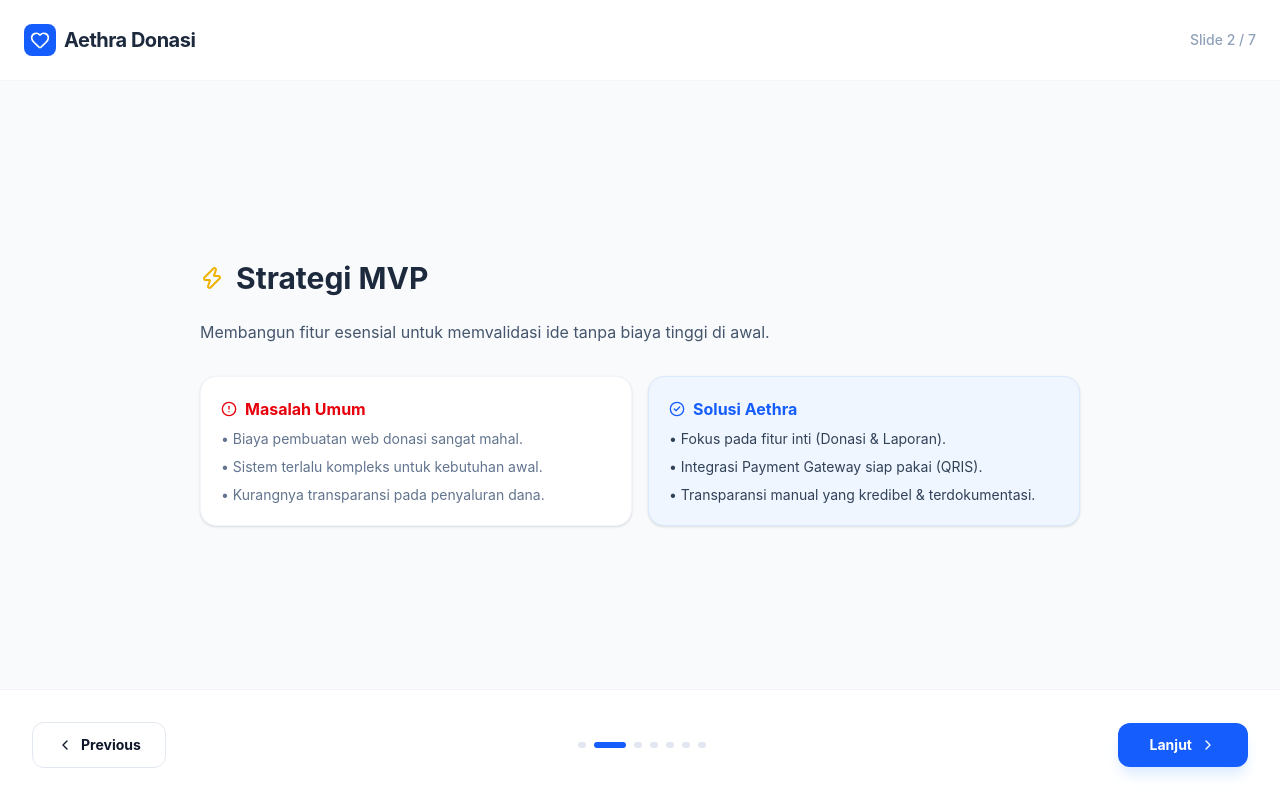
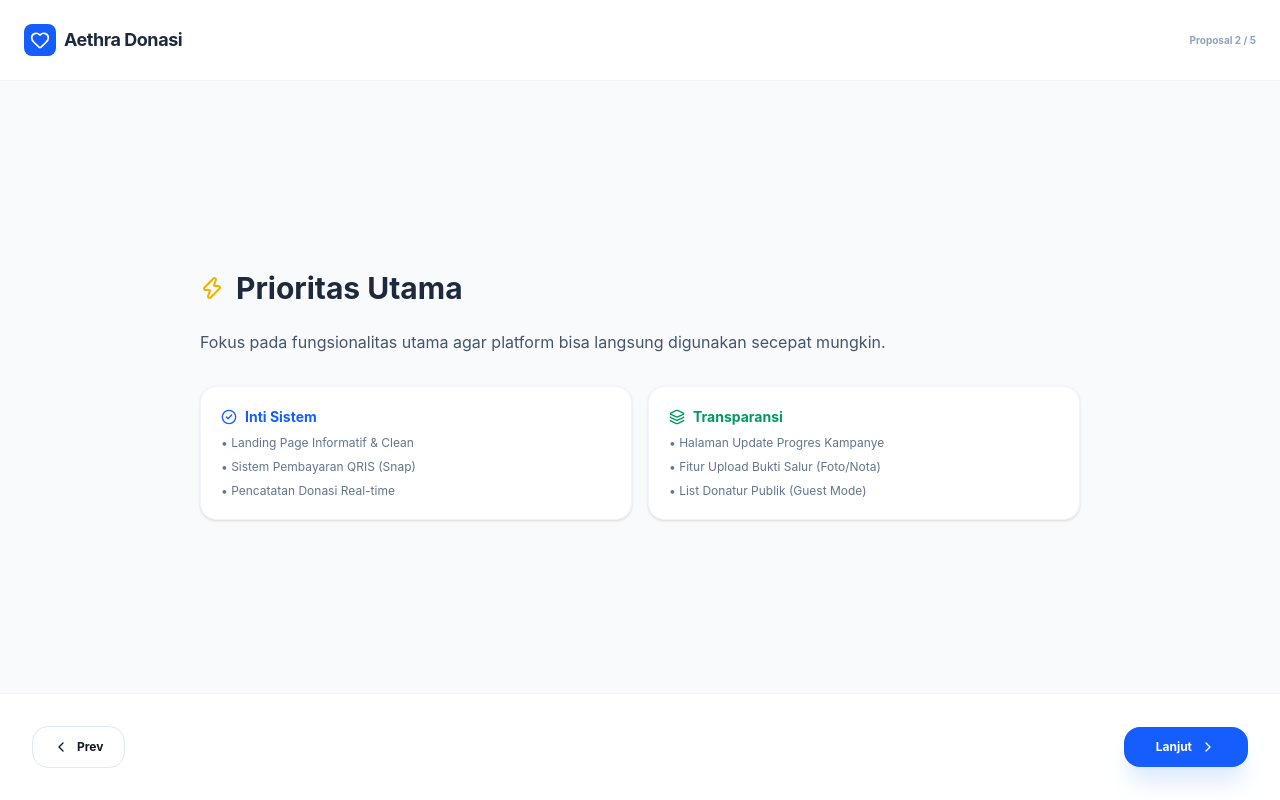
Before and after one commit to shidki/proposal_donasi, a React (Vite) app: page / in a window 1280 px wide. Both pictures are taken after a click on the button "Lanjut". Built offline with nearby package versions, Linux system fonts and the light colour scheme.

Commit message:
first commit 2

```diff
--- a/src/App.tsx
+++ b/src/App.tsx
@@ -1,22 +1,23 @@
 import React, { useState } from 'react';
 import {
   TrendingUp,
-  Target,
   Layers,
   ChevronRight,
   ChevronLeft,
-  AlertCircle,
   CheckCircle2,
   Heart,
   Zap,
-  DollarSign,
   ClipboardList,
-  Tag
+  Server,
+  Code2,
+  Smartphone,
+  ShieldCheck,
+  BarChart3
 } from 'lucide-react';
 
 const Slide = ({ children, active }: { children: React.ReactNode; active: boolean }) => (
   <div className={`transition-all duration-500 absolute inset-0 flex flex-col items-center p-4 md:p-8 ${active ? 'opacity-100 translate-x-0' : 'opacity-0 translate-x-full pointer-events-none'}`}>
-    <div className="w-full max-w-5xl h-full flex flex-col items-center justify-start md:justify-center overflow-y-auto pb-32 pt-4 md:pb-0 scrollbar-hide">
+    <div className="w-full max-w-5xl h-full flex flex-col items-center justify-start md:justify-center overflow-y-auto pb-32 pt-4 md:pb-0 scrollbar-hide text-left md:text-center">
       {children}
     </div>
   </div>
@@ -40,7 +41,7 @@ const App = () => {
             Aethra <span className="text-blue-600">Donasi</span>
           </h1>
           <p className="text-base md:text-xl text-slate-500 max-w-2xl mx-auto leading-relaxed">
-            Solusi Platform Donasi Cepat, Transparan, dan Hemat Biaya Pengembangan (MVP Strategy).
+            Solusi Platform Donasi Efisien & Terpercaya (Fase-1 MVP).
           </p>
           <div className="mt-8 md:mt-12 text-[10px] md:text-sm font-semibold text-slate-400 uppercase tracking-widest">
             Presented by Shidki • Aethra Visionary Technology
@@ -48,190 +49,153 @@ const App = () => {
         </div>
       )
     },
-    // SLIDE 2: Problem & Solution
+    // SLIDE 2: Focus
     {
       content: (
         <div className="w-full max-w-4xl px-2">
           <h2 className="text-2xl md:text-3xl font-bold text-slate-800 mb-6 flex items-center gap-3">
-            <Zap className="text-yellow-500 w-6 h-6" /> Strategi MVP
+            <Zap className="text-yellow-500 w-6 h-6" /> Prioritas Utama
           </h2>
-          <p className="text-slate-600 mb-8 text-sm md:text-base">Membangun fitur esensial untuk memvalidasi ide tanpa biaya tinggi di awal.</p>
-          <div className="grid grid-cols-1 md:grid-cols-2 gap-4">
+          <p className="text-slate-600 mb-8 text-sm md:text-base text-left">Fokus pada fungsionalitas utama agar platform bisa langsung digunakan secepat mungkin.</p>
+          <div className="grid grid-cols-1 md:grid-cols-2 gap-4 text-left">
             <div className="bg-white p-5 rounded-2xl border border-slate-100 shadow-sm">
-              <h3 className="font-bold text-red-600 mb-2 flex items-center gap-2">
-                <AlertCircle className="w-4 h-4" /> Masalah Umum
+              <h3 className="font-bold text-blue-600 mb-2 flex items-center gap-2 text-sm">
+                <CheckCircle2 className="w-4 h-4" /> Inti Sistem
               </h3>
-              <ul className="text-xs md:text-sm space-y-2 text-slate-500">
-                <li>• Biaya pembuatan web donasi sangat mahal.</li>
-                <li>• Sistem terlalu kompleks untuk kebutuhan awal.</li>
-                <li>• Kurangnya transparansi pada penyaluran dana.</li>
+              <ul className="text-xs space-y-2 text-slate-500">
+                <li>• Landing Page Informatif & Clean</li>
+                <li>• Sistem Pembayaran QRIS (Snap)</li>
+                <li>• Pencatatan Donasi Real-time</li>
               </ul>
             </div>
-            <div className="bg-blue-50 p-5 rounded-2xl border border-blue-100 shadow-sm">
-              <h3 className="font-bold text-blue-600 mb-2 flex items-center gap-2">
-                <CheckCircle2 className="w-4 h-4" /> Solusi Aethra
+            <div className="bg-white p-5 rounded-2xl border border-slate-100 shadow-sm">
+              <h3 className="font-bold text-emerald-600 mb-2 flex items-center gap-2 text-sm">
+                <Layers className="w-4 h-4" /> Transparansi
               </h3>
-              <ul className="text-xs md:text-sm space-y-2 text-slate-700">
-                <li>• Fokus pada fitur inti (Donasi & Laporan).</li>
-                <li>• Integrasi Payment Gateway siap pakai (QRIS).</li>
-                <li>• Transparansi manual yang kredibel & terdokumentasi.</li>
+              <ul className="text-xs space-y-2 text-slate-500">
+                <li>• Halaman Update Progres Kampanye</li>
+                <li>• Fitur Upload Bukti Salur (Foto/Nota)</li>
+                <li>• List Donatur Publik (Guest Mode)</li>
               </ul>
             </div>
           </div>
         </div>
       )
     },
-    // SLIDE 3: Benchmarking & Positioning
+    // SLIDE 3: Fitur Detail (NEW SLIDE)
     {
       content: (
         <div className="w-full max-w-5xl px-2">
-          <h2 className="text-2xl md:text-3xl font-bold text-slate-800 mb-6 text-center">Positioning Kita</h2>
-          <div className="grid grid-cols-1 md:grid-cols-3 gap-4">
-            <div className="p-5 bg-slate-50 rounded-2xl border border-slate-200 opacity-60">
-              <h3 className="font-bold text-lg mb-2 text-slate-600">Enterprise App</h3>
-              <ul className="text-[10px] md:text-xs space-y-1 text-slate-500">
-                <li>• Biaya Dev: Rp 20jt+</li>
-                <li>• Maintenance: Tinggi</li>
-                <li>• Sistem: Sangat Rumit</li>
-              </ul>
+          <h2 className="text-2xl md:text-3xl font-bold text-slate-800 mb-8 text-center">Bedah Fitur Platform</h2>
+          <div className="grid grid-cols-1 md:grid-cols-2 gap-6">
+            <div className="space-y-4">
+              <div className="bg-blue-50 p-4 rounded-2xl border border-blue-100">
+                <div className="flex items-center gap-3 mb-3">
+                  <Smartphone className="text-blue-600 w-5 h-5" />
+                  <h4 className="font-bold text-slate-800 text-sm md:text-base">Sisi Donatur</h4>
+                </div>
+                <ul className="text-left text-[11px] md:text-xs space-y-2 text-slate-600">
+                  <li className="flex gap-2"><span>✅</span> <b>Kemudahan Bayar:</b> Scan QRIS langsung dari HP tanpa login.</li>
+                  <li className="flex gap-2"><span>✅</span> <b>Kepercayaan:</b> Melihat progres dana terkumpul secara live.</li>
+                  <li className="flex gap-2"><span>✅</span> <b>Doa & Dukungan:</b> Bisa tinggalkan pesan/doa di kolom donasi.</li>
+                </ul>
+              </div>
             </div>
-            <div className="p-5 bg-blue-600 rounded-2xl text-white shadow-xl shadow-blue-200 scale-105 z-10">
-              <h3 className="font-bold text-lg md:text-xl mb-2 italic">Aethra MVP</h3>
-              <p className="text-[10px] md:text-xs opacity-80 mb-4 font-bold uppercase tracking-wider">Pilihan Terbaik Saat Ini</p>
-              <ul className="text-[10px] md:text-xs space-y-2">
-                <li>★ Biaya Dev: Efisien & Hemat</li>
-                <li>★ Fitur: Tepat Sasaran (Core Only)</li>
-                <li>★ Launching: Sangat Cepat</li>
-                <li>★ Scalable: Bisa dikembangkan nanti</li>
-              </ul>
+            <div className="space-y-4">
+              <div className="bg-emerald-50 p-4 rounded-2xl border border-emerald-100">
+                <div className="flex items-center gap-3 mb-3">
+                  <ShieldCheck className="text-emerald-600 w-5 h-5" />
+                  <h4 className="font-bold text-slate-800 text-sm md:text-base">Sisi Pengelola (Admin Om)</h4>
+                </div>
+                <ul className="text-left text-[11px] md:text-xs space-y-2 text-slate-600">
+                  <li className="flex gap-2"><span>✅</span> <b>Dashboard Simple:</b> Pantau total saldo masuk tiap hari.</li>
+                  <li className="flex gap-2"><span>✅</span> <b>Update Laporan:</b> Upload foto nota/kegiatan dalam hitungan detik.</li>
+                  <li className="flex gap-2"><span>✅</span> <b>Manajemen Konten:</b> Edit deskripsi penggalangan dana kapan saja.</li>
+                </ul>
+              </div>
             </div>
-            <div className="p-5 bg-slate-50 rounded-2xl border border-slate-200 opacity-60">
-              <h3 className="font-bold text-lg mb-2 text-slate-600">Template Biasa</h3>
-              <p className="text-[10px] md:text-xs text-slate-500 mb-4">Beli di internet</p>
-              <ul className="text-[10px] md:text-xs space-y-1 text-slate-500">
-                <li>• Sulit di-custom</li>
-                <li>• Keamanan diragukan</li>
-                <li>• Tidak ada support lokal</li>
-              </ul>
-            </div>
+          </div>
+          <div className="mt-6 p-4 bg-slate-50 border border-slate-200 rounded-xl flex items-center gap-4 text-left">
+            <BarChart3 className="text-slate-400 w-10 h-10 shrink-0" />
+            <p className="text-[10px] md:text-xs text-slate-500 leading-relaxed italic">
+              "Sistem ini memastikan setiap rupiah yang masuk terdokumentasi dengan rapi, mengurangi beban kerja manual Om dalam mencatat keuangan."
+            </p>
           </div>
         </div>
       )
     },
-    // SLIDE 4: Core MVP Requirements
+    // SLIDE 4: Budget Breakdown
     {
       content: (
         <div className="w-full max-w-4xl px-2">
-          <h2 className="text-2xl md:text-3xl font-bold text-slate-800 mb-8 flex items-center gap-3">
-             <Target className="text-blue-600 w-6 h-6" /> Fitur Utama (MVP)
-          </h2>
-          <div className="grid grid-cols-1 md:grid-cols-2 gap-4">
-            {[
-              { t: "Quick Donation", d: "Donatur bisa langsung donasi via QRIS tanpa harus ribet login/daftar." },
-              { t: "Basic Transparency", d: "Halaman khusus bukti penyaluran dana berupa upload foto & nota." },
-              { t: "Campaign Page", d: "Halaman detail penggalangan dana dengan progress bar real-time." },
-              { t: "Admin Panel", d: "Dashboard simpel untuk mengelola donasi masuk & update laporan." }
-            ].map((f, i) => (
-              <div key={i} className="flex gap-3 p-4 bg-white rounded-xl border border-slate-100 shadow-sm">
-                <div className="bg-green-100 p-2 h-fit rounded-lg shrink-0"><CheckCircle2 className="text-green-600 w-4 h-4 md:w-5 md:h-5" /></div>
-                <div>
-                  <p className="font-bold text-sm md:text-base text-slate-800">{f.t}</p>
-                  <p className="text-[10px] md:text-xs text-slate-500 leading-relaxed">{f.d}</p>
-                </div>
-              </div>
-            ))}
-          </div>
-        </div>
-      )
-    },
-    // SLIDE 5: Roadmap
-    {
-      content: (
-        <div className="w-full max-w-4xl px-2">
-          <h2 className="text-2xl md:text-3xl font-bold text-slate-800 mb-8 text-center">Fase Pengembangan</h2>
-          <div className="grid grid-cols-1 gap-4">
-            <div className="flex items-start gap-4 p-5 bg-blue-50 rounded-2xl border-2 border-blue-200">
-              <div className="bg-blue-600 text-white text-[10px] font-black px-3 py-1 rounded-full uppercase shrink-0">Fase 1</div>
-              <div>
-                <h4 className="font-bold text-slate-800">Launch MVP</h4>
-                <p className="text-xs text-slate-600 mb-2">Fokus pada sistem donasi QRIS & landing page fungsional.</p>
+          <h2 className="text-2xl md:text-3xl font-bold text-slate-800 mb-6 text-center">Rencana Investasi</h2>
+          <div className="bg-white rounded-3xl border border-slate-200 overflow-hidden shadow-xl">
+            <div className="p-5 bg-slate-900 text-white flex justify-between items-center">
+              <div className="flex items-center gap-3">
+                <ClipboardList className="text-blue-400 w-5 h-5" />
+                <span className="font-bold text-sm md:text-base tracking-tight">MVP Package (Special Intro)</span>
               </div>
             </div>
-            <div className="flex items-start gap-4 p-5 bg-white rounded-2xl border border-slate-200 opacity-80">
-              <div className="bg-slate-400 text-white text-[10px] font-black px-3 py-1 rounded-full uppercase shrink-0">Fase 2+</div>
-              <div>
-                <h4 className="font-bold text-slate-800 italic">Advanced Features</h4>
-                <p className="text-xs text-slate-500">Otomatisasi Laporan WA, Sistem Relawan, & AI Monitoring.</p>
-              </div>
-            </div>
-          </div>
-        </div>
-      )
-    },
-    // SLIDE 6: Cost Estimation
-    {
-      content: (
-        <div className="w-full max-w-4xl px-2">
-          <h2 className="text-2xl md:text-3xl font-bold text-slate-800 mb-6 text-center">Investasi Pengembangan</h2>
-          <div className="bg-white rounded-3xl border border-slate-200 overflow-hidden shadow-xl">
-            <div className="p-6 bg-slate-900 text-white flex justify-between items-center">
-              <div className="flex items-center gap-3">
-                <ClipboardList className="text-blue-400" />
-                <span className="font-bold md:text-lg">Budget Breakdown (Fase 1)</span>
-              </div>
-              <div className="px-3 py-1 bg-blue-600 rounded-full text-[10px] font-bold uppercase tracking-wider">MVP Package</div>
-            </div>
-            <div className="p-6 space-y-4">
+            <div className="p-5 space-y-4">
               <div className="flex justify-between items-center pb-3 border-b border-slate-100">
-                <span className="text-sm md:text-base text-slate-600">Frontend & Backend Development</span>
-                <span className="font-bold text-slate-900 text-sm md:text-base">Rp 4.000.000</span>
+                <span className="text-xs md:text-sm text-slate-600 font-medium">Core Web Development (React/Node)</span>
+                <span className="font-bold text-slate-900 text-xs md:text-sm">Rp 2.000.000</span>
               </div>
               <div className="flex justify-between items-center pb-3 border-b border-slate-100">
-                <span className="text-sm md:text-base text-slate-600">Payment Gateway Integration (QRIS)</span>
-                <span className="font-bold text-slate-900 text-sm md:text-base">Rp 2.000.000</span>
+                <span className="text-xs md:text-sm text-slate-600 font-medium">Payment & QRIS Integration</span>
+                <span className="font-bold text-slate-900 text-xs md:text-sm">Rp 1.500.000</span>
               </div>
               <div className="flex justify-between items-center pb-3 border-b border-slate-100">
-                <span className="text-sm md:text-base text-slate-600">Admin Dashboard & CMS</span>
-                <span className="font-bold text-slate-900 text-sm md:text-base">Rp 2.000.000</span>
+                <span className="text-xs md:text-sm text-slate-600 font-medium">Simple Dashboard Admin</span>
+                <span className="font-bold text-slate-900 text-xs md:text-sm">Rp 1.000.000</span>
               </div>
+
+              <div className="bg-amber-50 p-3 rounded-xl border border-amber-100 flex justify-between items-center">
+                <div className="flex items-center gap-2 text-amber-700">
+                    <Server className="w-4 h-4" />
+                    <span className="text-[10px] md:text-xs font-bold uppercase">Biaya Server & Domain</span>
+                </div>
+                <span className="font-bold text-amber-700 text-[10px] md:text-xs tracking-wider">BY CLIENT</span>
+              </div>
+
               <div className="mt-6 pt-6 border-t-2 border-dashed border-slate-200 flex justify-between items-center">
-                <div>
-                    <p className="text-xs text-slate-400 font-bold uppercase">Total Investasi</p>
-                    <p className="text-xs text-blue-600 font-medium">*Harga Spesial Portofolio Aethra</p>
+                <div className="text-left">
+                    <p className="text-[10px] text-slate-400 font-bold uppercase tracking-widest">Total Biaya</p>
+                    <p className="text-[10px] text-blue-600 font-bold italic">*Special Price for Aethra Portfolio</p>
                 </div>
                 <div className="text-right">
-                    <p className="text-2xl md:text-3xl font-black text-blue-600 tracking-tighter">Rp 8.000.000</p>
+                    <p className="text-2xl md:text-4xl font-black text-blue-600 tracking-tighter">Rp 4.500.000</p>
                 </div>
               </div>
             </div>
           </div>
-          <div className="mt-4 flex items-center gap-2 text-[10px] md:text-xs text-slate-400 justify-center">
-            <Tag className="w-3 h-3" /> Termasuk Maintenance Gratis (1 Bulan) & 3x Revisi Mayor
-          </div>
+          <p className="mt-4 text-[10px] text-slate-400 italic text-center">Estimasi pengerjaan: 2-3 Minggu kerja intensif.</p>
         </div>
       )
     },
-    // SLIDE 7: Conclusion
+    // SLIDE 5: Value & Future
     {
       content: (
         <div className="w-full max-w-4xl text-center px-4">
-          <h2 className="text-2xl md:text-4xl font-bold text-slate-800 mb-8">Kelebihan Kami</h2>
-          <div className="grid grid-cols-2 md:grid-cols-4 gap-4">
-            {[
-              { t: "1 Year Exp", d: "Developer Aktif", icon: <Zap className="text-yellow-500" /> },
-              { t: "Direct Support", d: "Fast Response", icon: <TrendingUp className="text-blue-500" /> },
-              { t: "Budget Friendly", d: "Investasi Terjangkau", icon: <DollarSign className="text-green-500" /> },
-              { t: "Scalable", d: "Siap Berkembang", icon: <Layers className="text-purple-500" /> }
-            ].map((item, i) => (
-              <div key={i} className="p-4 bg-white rounded-2xl border border-slate-100 flex flex-col items-center shadow-sm">
-                <div className="mb-3">{item.icon}</div>
-                <h4 className="font-bold text-xs md:text-sm text-slate-800">{item.t}</h4>
-                <p className="text-[10px] text-slate-400">{item.d}</p>
-              </div>
-            ))}
+          <h2 className="text-2xl md:text-4xl font-bold text-slate-800 mb-10">Kenapa Harga Ini?</h2>
+          <div className="grid grid-cols-1 md:grid-cols-2 gap-4 text-left">
+            <div className="flex gap-4 items-start">
+               <div className="bg-blue-100 p-3 rounded-2xl shrink-0"><Code2 className="text-blue-600 w-6 h-6" /></div>
+               <div>
+                 <h4 className="font-bold text-slate-800 text-sm">Professional Stack</h4>
+                 <p className="text-[10px] md:text-xs text-slate-500">Meskipun harga terjangkau, teknologi tetap menggunakan standar industri (React & Tailwind).</p>
+               </div>
+            </div>
+            <div className="flex gap-4 items-start">
+               <div className="bg-emerald-100 p-3 rounded-2xl shrink-0"><TrendingUp className="text-emerald-600 w-6 h-6" /></div>
+               <div>
+                 <h4 className="font-bold text-slate-800 text-sm">Scalable Roadmap</h4>
+                 <p className="text-[10px] md:text-xs text-slate-500">Sistem didesain agar bisa ditambah fitur canggih lainnya di masa depan tanpa harus bongkar ulang.</p>
+               </div>
+            </div>
           </div>
-          <div className="mt-12 p-6 bg-slate-900 rounded-[2rem] text-white">
-            <p className="text-sm md:text-lg italic font-medium">"Membangun kualitas profesional dengan budget yang rasional."</p>
+          <div className="mt-16 p-6 bg-slate-900 rounded-[2.5rem] text-white">
+            <p className="text-base md:text-xl font-medium tracking-tight">"Membantu Om mewujudkan platform yang berkah dengan cara yang paling efektif."</p>
           </div>
         </div>
       )
@@ -246,10 +210,10 @@ const App = () => {
           <div className="w-7 h-7 md:w-8 md:h-8 bg-blue-600 rounded-lg flex items-center justify-center">
             <Heart className="w-4 h-4 md:w-5 md:h-5 text-white" />
           </div>
-          <span className="font-bold text-base md:text-xl tracking-tight text-slate-800">Aethra Donasi</span>
+          <span className="font-bold text-lg tracking-tight text-slate-800">Aethra Donasi</span>
         </div>
-        <div className="text-[10px] md:text-sm font-medium text-slate-400">
-          Slide {currentSlide + 1} / {slides.length}
+        <div className="text-[10px] font-bold text-slate-400">
+          Proposal {currentSlide + 1} / {slides.length}
         </div>
       </div>
 
@@ -266,24 +230,15 @@ const App = () => {
       <div className="p-4 md:p-8 flex justify-between items-center bg-white border-t border-slate-100 z-50">
         <button
           onClick={prevSlide}
-          className="flex items-center gap-1 md:gap-2 px-4 md:px-6 py-2 md:py-3 rounded-xl border border-slate-200 text-xs md:text-sm font-bold hover:bg-slate-50 transition-all active:scale-95 disabled:opacity-30"
+          className="flex items-center gap-2 px-5 py-3 rounded-2xl border border-slate-200 text-xs font-bold hover:bg-slate-50 disabled:opacity-30"
           disabled={currentSlide === 0}
         >
-          <ChevronLeft className="w-4 h-4" /> Previous
+          <ChevronLeft className="w-4 h-4" /> Prev
         </button>
-
-        <div className="hidden md:flex gap-2">
-          {slides.map((_, i) => (
-            <div
-              key={i}
-              className={`h-1.5 rounded-full transition-all duration-300 ${currentSlide === i ? 'w-8 bg-blue-600' : 'w-2 bg-slate-200'}`}
-            ></div>
-          ))}
-        </div>
 
         <button
           onClick={nextSlide}
-          className="flex items-center gap-1 md:gap-2 px-6 md:px-8 py-2 md:py-3 rounded-xl bg-blue-600 text-white text-xs md:text-sm font-bold hover:bg-blue-700 transition-all active:scale-95 shadow-lg shadow-blue-100"
+          className="flex items-center gap-2 px-8 py-3 rounded-2xl bg-blue-600 text-white text-xs font-bold hover:bg-blue-700 shadow-xl shadow-blue-100 active:scale-95 transition-all"
         >
           {currentSlide === slides.length - 1 ? 'Selesai' : 'Lanjut'} <ChevronRight className="w-4 h-4" />
         </button>
```
